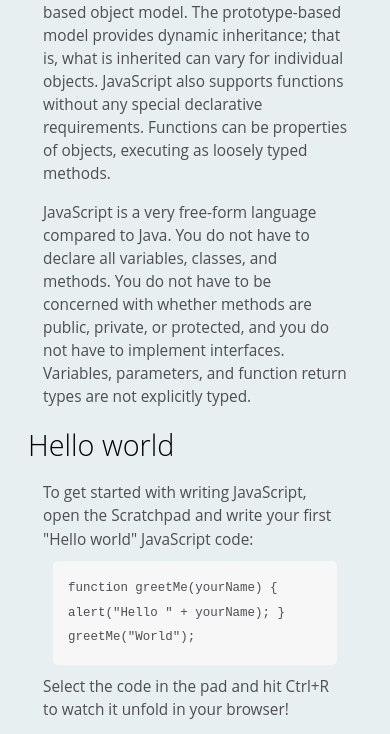
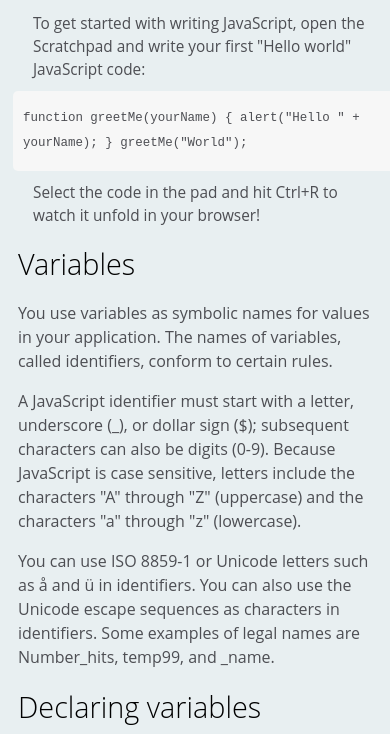
Before and after one commit to Yinkusadel/14-fcc-technical-documentation-page, a website: page index.html in a window 390 px wide. Shown: the part 2142-2876 px from the top of the page. Drawn offline with Linux system fonts and the light colour scheme.

Commit message:
code added to media query and linter update

```diff
--- a/styles.css
+++ b/styles.css
@@ -106,14 +106,17 @@ code {
   }
 }
 
-#main-doc {
-    position: relative;
-    margin-left: 0px;
-    margin-top: 270px;
-  }
-}
-
 @media only screen and (max-width: 400px) {
   #main-doc {
     margin-left: -10px;
   }
+
+  code {
+    margin-left: -20px;
+    width: 100%;
+    padding: 15px;
+    padding-left: 10px;
+    padding-right: 45px;
+    min-width: 233px;
+  }
+}
```
